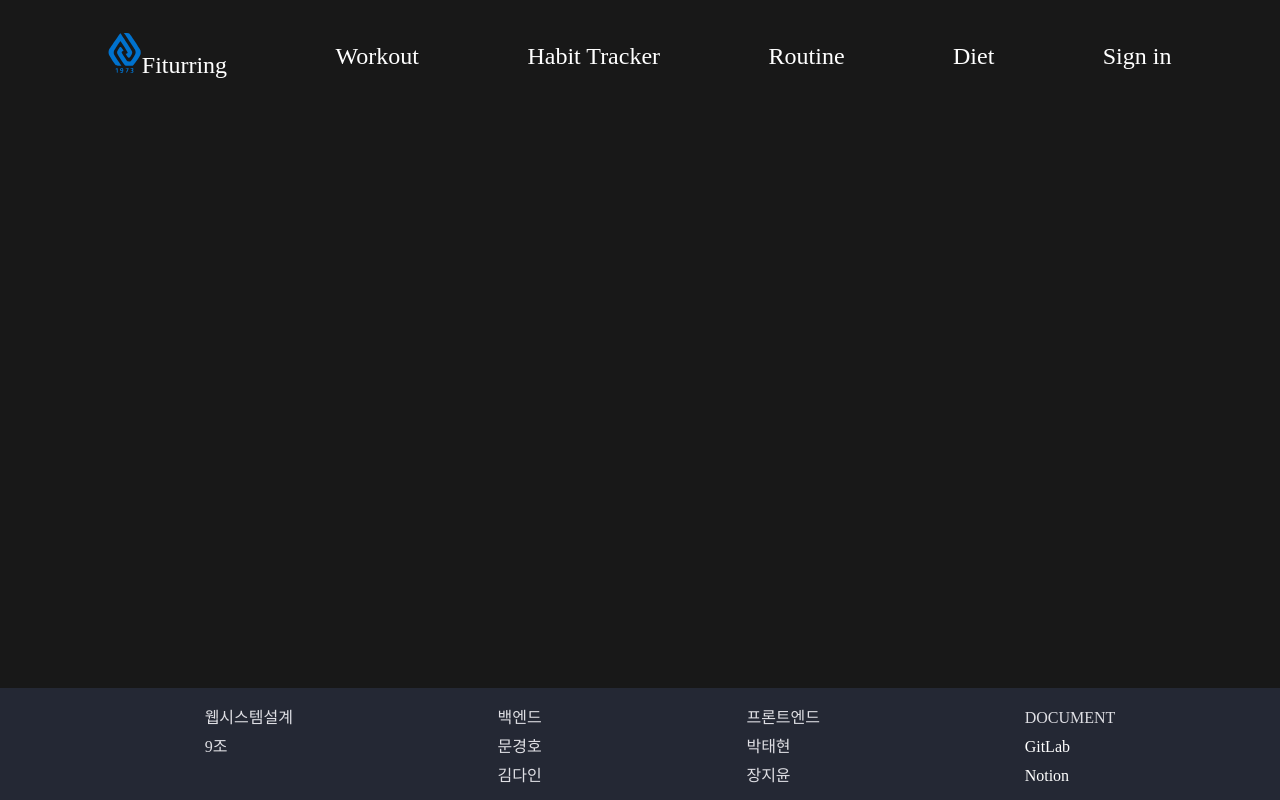
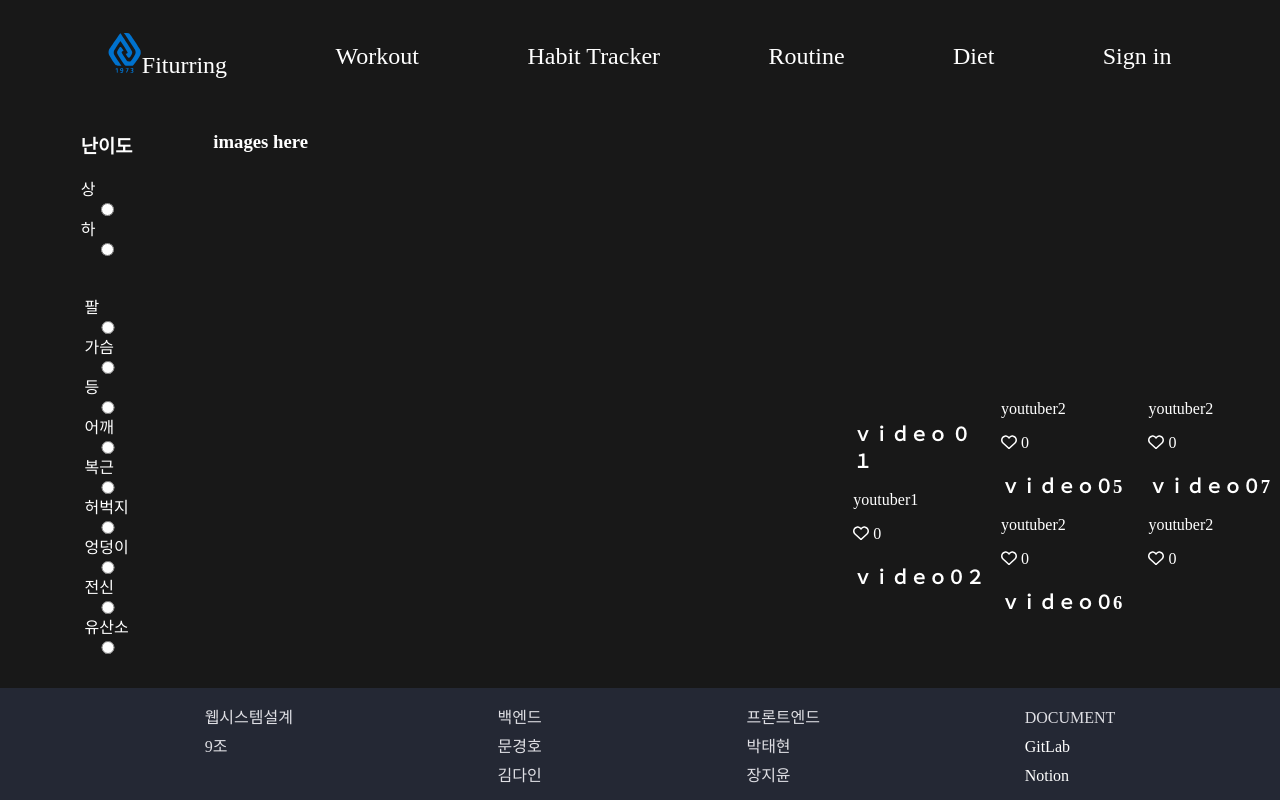
Before and after one commit to Nyam2C/-FitUrRing, a React (Create React App) app in the folder front/: page /workout in a window 1280 px wide. Built offline with nearby package versions, Linux system fonts and the light colour scheme; the HTML template or start-up script is replaced by a standard one.

Commit message:
Design: 기본 뷰 구성

```diff
--- a/front/package.json
+++ b/front/package.json
@@ -3,6 +3,11 @@
   "version": "0.1.0",
   "private": true,
   "dependencies": {
+    "@fortawesome/fontawesome-svg-core": "^6.7.1",
+    "@fortawesome/free-brands-svg-icons": "^6.7.1",
+    "@fortawesome/free-regular-svg-icons": "^6.7.1",
+    "@fortawesome/free-solid-svg-icons": "^6.7.1",
+    "@fortawesome/react-fontawesome": "^0.2.2",
     "@testing-library/jest-dom": "^5.17.0",
     "@testing-library/react": "^13.4.0",
     "@testing-library/user-event": "^13.5.0",
--- a/front/src/App.jsx
+++ b/front/src/App.jsx
@@ -5,6 +5,7 @@ import Header from './components/Header';
 import Home from './pages/Home';
 import Footer from './components/Footer'
 import Sign from './pages/Sign';
+import Workout from './pages/Workout';
 
 import './App.css';
 
@@ -19,6 +20,7 @@ function App(){
                     <Routes>
                         <Route exact path="/"  element={<Home />} />
                         <Route path="/sign"  element={<Sign />} />
+                        <Route path="/workout"  element={<Workout />} />
                     </Routes>
                 </div>
                 <Footer />
--- /dev/null
+++ b/front/src/components/RadioGroup.jsx
@@ -0,0 +1,14 @@
+import {react} from 'react';
+
+import './index.css';
+
+function RadioGroup({label, children, mode}){
+
+    return (
+        <div className='col'>
+            <h3>{label}</h3>
+            {children}
+        </div>
+    );
+}
+export default RadioGroup;
--- /dev/null
+++ b/front/src/components/Resizable.jsx
@@ -0,0 +1,39 @@
+import react, { useState } from 'react';
+
+function Resizable({defaultSize, children}){
+    const [leftSize, setLeftSize] = useState(defaultSize);
+    const [rightSize, setRightSize] = useState(defaultSize);
+    const [isResizing, setIsResizing] = useState(false);
+
+    function startResize(e){
+        console.log(e.target.getBoundingClientRect());
+
+    }
+
+    function handleResize(e){
+        setIsResizing(true);
+    }
+
+    function finishResize(e){
+        // const left = e.target.getBoundingClientRect().left;
+        // const right = e.target.getBoundingClientRect().right;
+        // const newWidth = right - left;
+        // //마우스업이 발생한 지점의 clientX가 그 컴포넌트의 너비가 됨...
+        // //console.log(e.clientX);
+        // e.target.style.width=newWidth;
+        // console.log(e.clientX);
+        e.target.getBoundingClientRect().left = e.clientX;
+
+    }
+
+    //onMouseUp={handle}
+    return(
+        <div onMouseDown={startResize} onMouseMove={handleResize} onMouseUp={finishResize}
+        style={{backgroundColor:"#999999"}}>
+            <div style={{backgroundColor:"#555555"}}></div>
+            <h2>Resizable</h2>
+            {children}
+        </div>
+    );
+}
+export default Resizable;
--- a/front/src/components/index.css
+++ b/front/src/components/index.css
@@ -33,3 +33,8 @@
 ul{
     list-style-type: none;
 }
+
+.col{
+    display: flex;
+    flex-direction: column;
+}
--- a/front/src/pages/Sign.jsx
+++ b/front/src/pages/Sign.jsx
@@ -6,13 +6,13 @@ function SignInForm(){
         <form id="signInForm" className="rightmove">
             <label id="title">Sign In</label>
             <input
-            id="id"
+            id="signForm"
             type="text"
             name="id"
             placeholder='ID'
             ></input>
             <input
-            id="pw"
+            id="signForm"
             type="password"
             name="pw"
             placeholder='PW'
@@ -26,16 +26,16 @@ function SignUpForm(){
     return (
         <form id="signUpForm" className='leftmove'>
             <label id="title">Sign Up</label>
-            <input required id="name" type="text" name="name" placeholder='성함'></input>
-            <input required id="id" type="text" name="id" placeholder='ID'></input>
-            <input required id="pw" type="password" name="pw" placeholder='PW'></input>
-            <input required id="pwConfirm" type="password" name="pwConfirm" placeholder='PW를 한번 더 입력해주세요'></input>
-            <input required id="email" type="email" name="email" placeholder='이메일'></input>
+            <input required id="signForm" type="text" name="name" placeholder='성함'></input>
+            <input required id="signForm" type="text" name="id" placeholder='ID'></input>
+            <input required id="signForm" type="password" name="pw" placeholder='PW'></input>
+            <input required id="signForm" type="password" name="pwConfirm" placeholder='PW를 한번 더 입력해주세요'></input>
+            <input required id="signForm" type="email" name="email" placeholder='이메일'></input>
 
             <div style={{display: "flex", width: "30em", justifyContent: "center"}}>
-                <input id="age" type="number" name="age" placeholder='나이'></input>
-                <input id="height" type="number" name="height" placeholder='키'></input>
-                <input id="weight" type="number" name="weight" placeholder='몸무게'></input>
+                <input id="signForm" type="number" name="age" placeholder='나이'></input>
+                <input id="signForm" type="number" name="height" placeholder='키'></input>
+                <input id="signForm" type="number" name="weight" placeholder='몸무게'></input>
             </div>
 
             <button type="submit">sign up</button>
--- /dev/null
+++ b/front/src/pages/Workout.jsx
@@ -0,0 +1,137 @@
+import React, { useState, useEffect } from 'react';
+
+import Resizable from '../components/Resizable';
+import RadioGroup from '../components/RadioGroup';
+
+import { FontAwesomeIcon } from "@fortawesome/react-fontawesome";
+import { faHeart } from "@fortawesome/free-regular-svg-icons";
+
+const data = {
+    asdf: 'this is ~'
+}
+const videoData = [
+    {
+        video_id: 0,
+        video_title: 'ｖｉｄｅｏ ０１',
+        by: 'youtuber1',
+        liked: 0,
+    },
+    {
+        video_id: 1,
+        video_title: 'ｖｉｄｅｏ０２',
+        by: 'youtuber2',
+        liked: 0,
+    },
+    {
+        video_id: 2,
+        video_title: 'ｖｉｄｅｏ０5',
+        by: 'youtuber2',
+        liked: 0,
+    },
+    {
+        video_id: 3,
+        video_title: 'ｖｉｄｅｏ０6',
+        by: 'youtuber2',
+        liked: 0,
+    },
+    {
+        video_id: 4,
+        video_title: 'ｖｉｄｅｏ０7',
+        by: 'youtuber2',
+        liked: 0,
+    },
+]
+
+function VideoSelection(){
+
+    return (
+        <div id="inputs">
+            <form>
+                <RadioGroup mode="exclusive" label="난이도">
+                    <label>상</label>
+                    <input type="radio" value="advanced" name="advanced" />
+                    <label>하</label>
+                    <input type="radio" value="beginner" name="beginner" />
+                </RadioGroup>
+                <RadioGroup>
+                    <label>팔</label>
+                    <input type="radio" value="arms" name="arms" />
+                    <label>가슴</label>
+                    <input type="radio" value="chest" name="chest" />
+                    <label>등</label>
+                    <input type="radio" value="back" name="back" />
+                    <label>어깨</label>
+                    <input type="radio" value="shoulders" name="shoulders" />
+                    <label>복근</label>
+                    <input type="radio" value="abs" name="abs" />
+                    <label>허벅지</label>
+                    <input type="radio" value="thigh" name="thigh" />
+                    <label>엉덩이</label>
+                    <input type="radio" value="glutes" name="glutes" />
+                    <label>전신</label>
+                    <input type="radio" value="fullbody" name="fullbody" />
+                    <label>유산소</label>
+                    <input type="radio" value="cardio" name="cardio" />
+                </RadioGroup>
+            </form>
+        </div>
+
+    );
+}
+function Explains({data, selected}){
+    //conditional Rendering -> handleClick에서 들어온 input의 처리결과 띄우기
+    //h1으로 제목
+    //p로 설명
+    return (
+        <div id="explains">
+            <h1>{selected}</h1>
+            <p>{data[selected]}</p>
+        </div>
+
+    );
+}
+function VideoLists({data}){
+    console.log(data);
+    //블록 return
+    return (
+        <div id="videoLists">
+            {data.map((item) => (
+                <div id="videoBlock">
+                    <h3>{item.video_title}</h3>
+                    <p>{item.by}</p>
+                    <p className='flex-end'>
+                    <FontAwesomeIcon icon={faHeart} />
+                    {' '+item.liked}</p>
+                </div>
+            ))}
+        </div>
+    );
+}
+
+function Workout(){
+    const [selected, setSelected] = useState();
+
+    function handleClick(e){
+        setSelected(e.target.id);
+    }
+
+    return (
+        <div id="workout">
+                <VideoSelection />
+            <div id="muscles">
+                <h3 id='asdf' onClick={handleClick}>images here</h3>
+            </div>
+                <div id="searchResults">
+                    <Explains
+                    data={data}
+                    selected={selected}
+                    />
+                    <VideoLists
+                    data={videoData}
+                    />
+                </div>
+        </div>
+    );
+}
+
+export default Workout;
--- a/front/src/pages/index.css
+++ b/front/src/pages/index.css
@@ -50,7 +50,7 @@ form {
     align-items: center;
   }
 
-input{
+#signForm{
     width: 42em;
     height: 3em;
     border:none;
@@ -69,3 +69,22 @@ button{
     height: 2.5em;
     font-size:medium;
 }
+
+#workout{
+    display: grid;
+    grid-template-columns: 1fr 3fr 2fr;
+
+    /* display: flex;
+    flex-direction: row; */
+    width: 100vw;
+    min-height: calc(100vh - 7rem - 7rem);
+}
+
+#searchResults{
+    display: grid;
+    grid-template-rows: 1fr 1fr;
+}
+
+#videoLists{
+    column-count: 3;
+}
```
Also changed, not shown: 1 other file (tests, documents, lock files or other folders).
